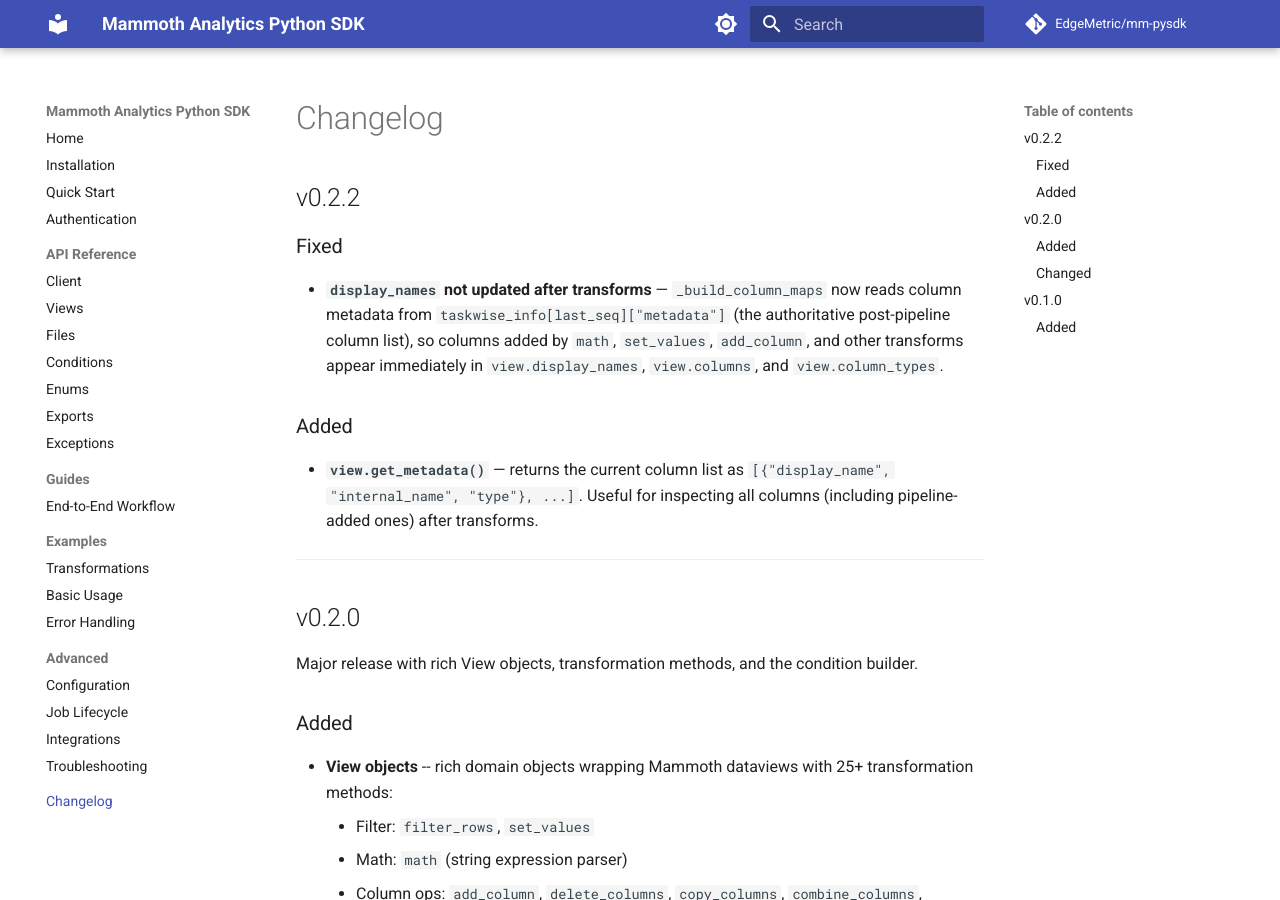
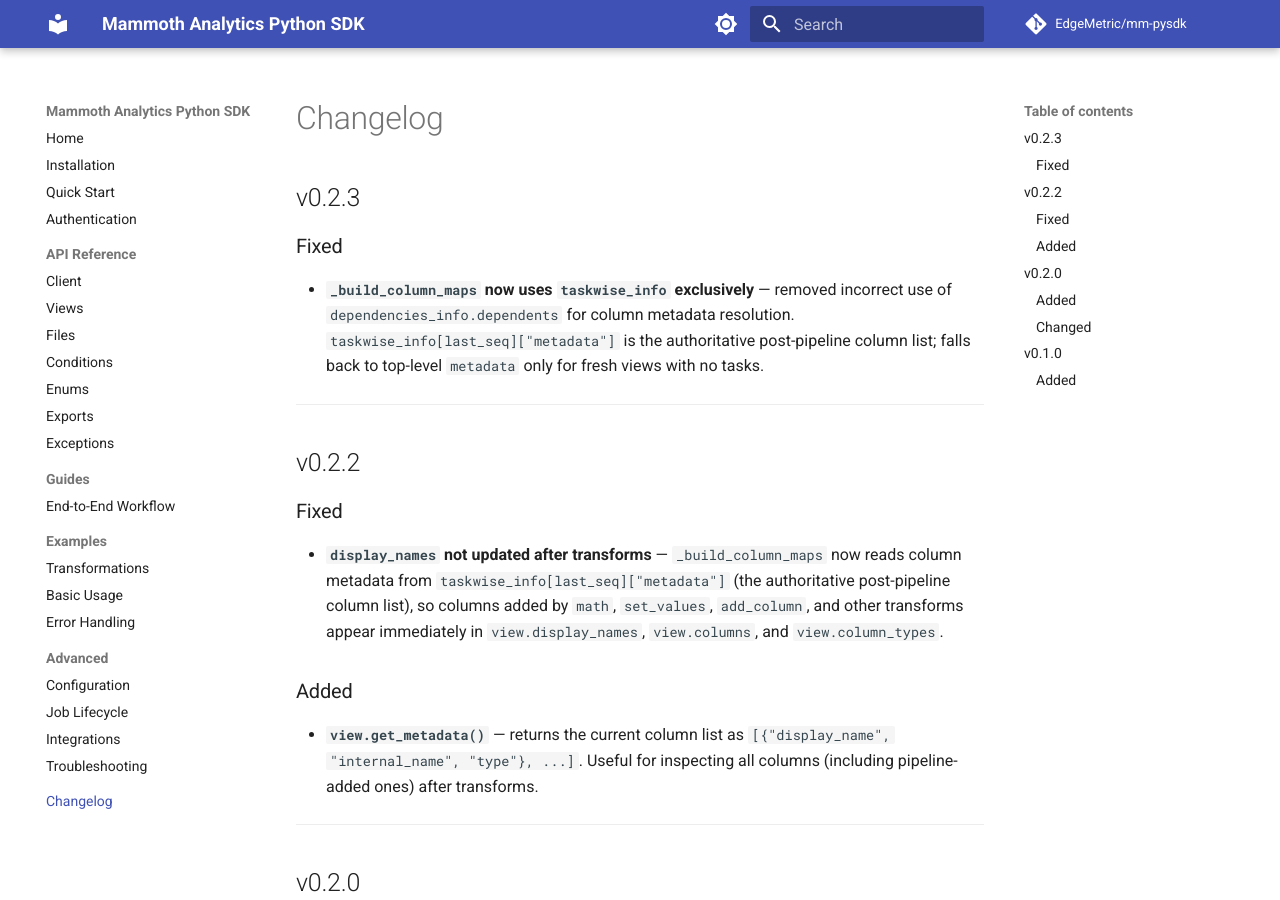
Before and after one commit to EdgeMetric/mammothsdk, an MkDocs documentation site: the page built from docs/changelog.md, in a window 1280 px wide and 900 px high. Built offline with MkDocs 1.6.1 and Material for MkDocs 9.7.7, drawn with Linux system fonts in a browser that asks for light colours; comment, search, counter and statistics services are not loaded.

Commit message:
chore: bump to 0.2.3, fix docs to use taskwise_info, update version pins
- Bump version to 0.2.3 in pyproject.toml and __init__.py
- Fix api-reference.md: remove stale dependencies_info note, document
  taskwise_info as the correct metadata source
- Update all docs version pins to mammoth-io==0.2.3
- Add v0.2.3 changelog entry

Co-Authored-By: Claude Sonnet 4.6 <noreply@anthropic.com>

````diff
--- a/docs/authentication.md
+++ b/docs/authentication.md
@@ -76,7 +76,7 @@ The client adds these headers to every request automatically:
 | `X-API-KEY` | Your API key |
 | `X-API-SECRET` | Your API secret |
 | `X-WORKSPACE-ID` | Your workspace ID |
-| `User-Agent` | `mammoth-io/0.2.0` |
+| `User-Agent` | `mammoth-io/0.2.3` |
 
 ## Error handling
 
--- a/docs/changelog.md
+++ b/docs/changelog.md
@@ -1,4 +1,12 @@
 # Changelog
+
+## v0.2.3
+
+### Fixed
+
+- **`_build_column_maps` now uses `taskwise_info` exclusively** — removed incorrect use of `dependencies_info.dependents` for column metadata resolution. `taskwise_info[last_seq]["metadata"]` is the authoritative post-pipeline column list; falls back to top-level `metadata` only for fresh views with no tasks.
+
+---
 
 ## v0.2.2
 
--- a/docs/installation.md
+++ b/docs/installation.md
@@ -8,13 +8,13 @@
 ## Install from PyPI
 
 ```bash
-pip install mammoth-io==0.2.2
+pip install mammoth-io==0.2.3
 ```
 
 Or with Poetry:
 
 ```bash
-poetry add mammoth-io==0.2.2
+poetry add mammoth-io==0.2.3
 ```
 
 ## Dependencies
--- a/docs/quick-start.md
+++ b/docs/quick-start.md
@@ -5,7 +5,7 @@ Get up and running with the Mammoth Python SDK in five minutes.
 ## 1. Install the SDK
 
 ```bash
-pip install mammoth-io==0.2.2
+pip install mammoth-io==0.2.3
 ```
 
 ## 2. Get your API credentials
--- a/mammoth/__init__.py
+++ b/mammoth/__init__.py
@@ -88,7 +88,7 @@ from mammoth.models.pipeline import (
 )
 from mammoth.view import View, ViewExport
 
-__version__ = "0.2.2"
+__version__ = "0.2.3"
 __all__ = [
     # Client
     "MammothClient",
--- a/pyproject.toml
+++ b/pyproject.toml
@@ -1,6 +1,6 @@
 [tool.poetry]
 name = "mammoth-io"
-version = "0.2.2"
+version = "0.2.3"
 description = "Python SDK for Mammoth Analytics platform"
 authors = ["Ankit Kumar Pandey <ankitpandey@mammoth.io>"]
 readme = "README.md"
````
Also changed, not shown: .claude/skills/mammoth-sdk/references/api-reference.md (+1 -3 lines), docs/README.md (+2 -2 lines).
